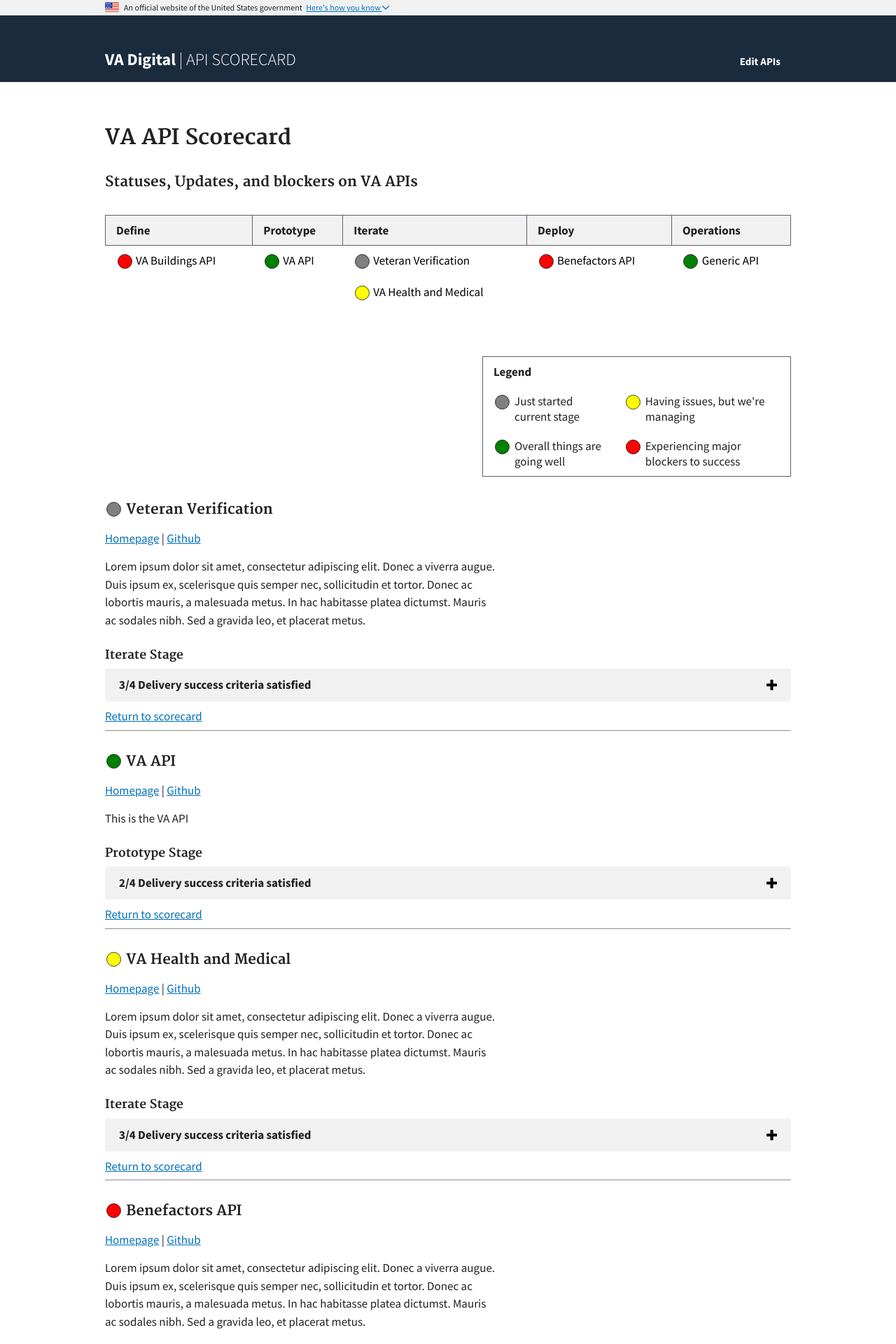
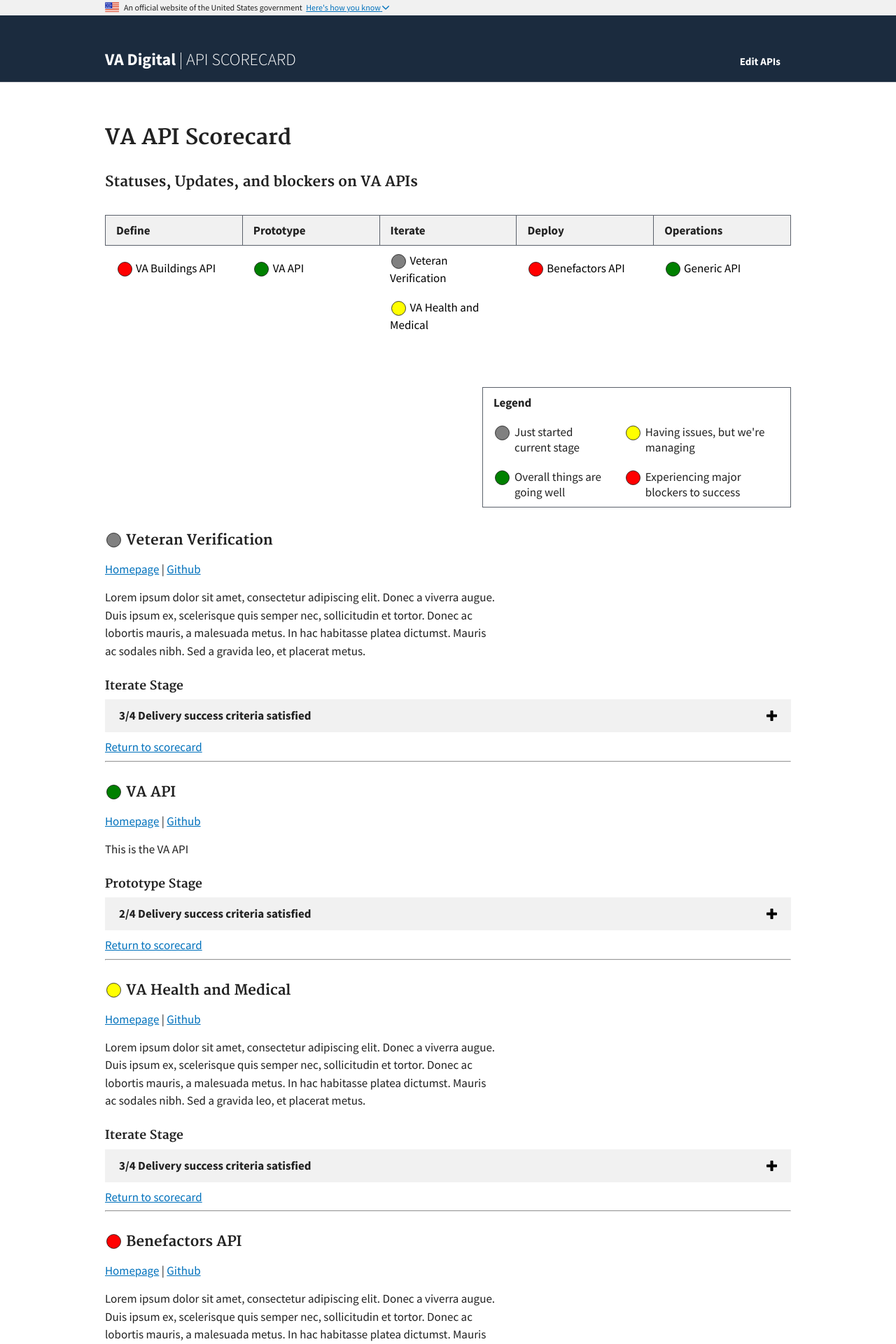
Before and after one commit to department-of-veterans-affairs/va-api-scorecard, a Jekyll site: the page built from index.md, in a window 1280 px wide. Shown: the top 1920 px of the page at 70% size. Built offline with Jekyll 4.4.1, drawn with Linux system fonts in a browser that asks for light colours; a script that is not in the unit is left out; our own code applies the rules of GitHub Pages for plain Markdown files.

Commit message:
Even column width

```diff
--- a/_includes/status_table.html
+++ b/_includes/status_table.html
@@ -20,7 +20,9 @@
   <thead>
     <tr>
       {% for stage in site.data.stages %}
-        <th scope='col'>
+        {% assign col_count = site.data.stages | size %}
+        {% assign col_width = 100 | divided_by: col_count %}
+        <th scope='col' style='width: {{ col_width }}%'>
           {{ stage.name }}
         </th>
       {% endfor %}
```
